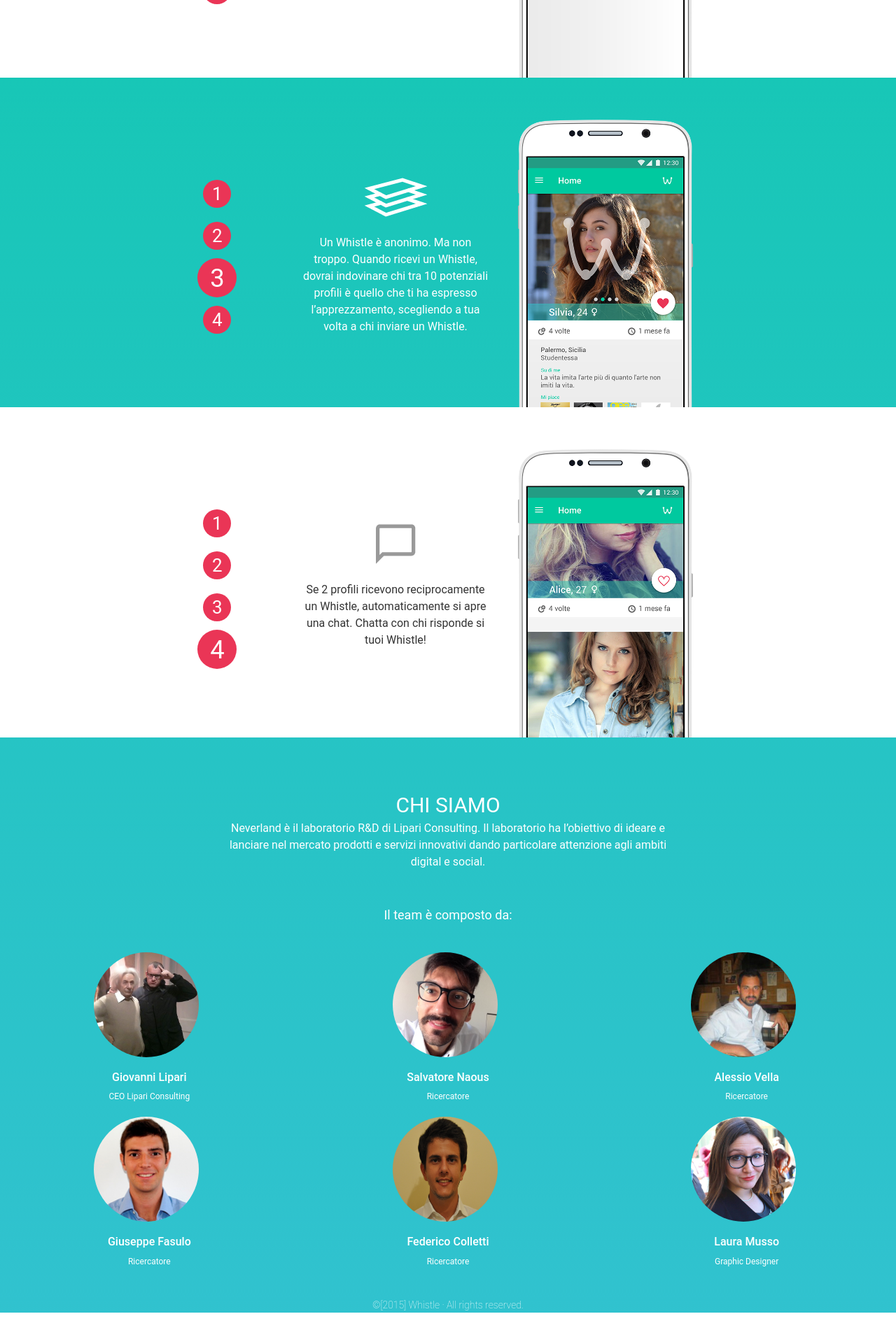
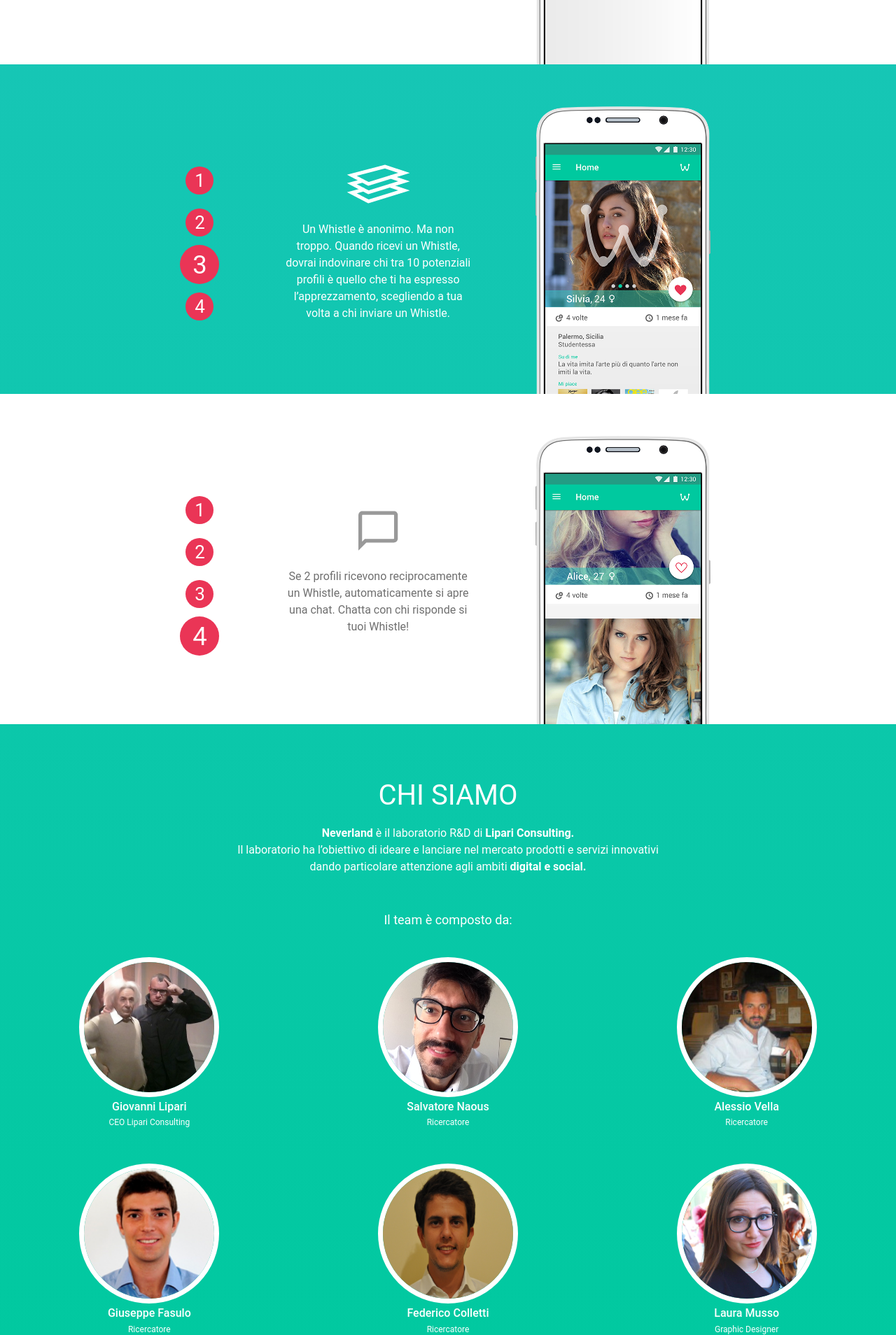
Before and after one commit to lamuss/whistle, a CodeIgniter app: page /php-workspace/ in a window 1280 px wide. Shown: the part 1878-3786 px from the top of the page at 70% size. Before the commit the page ends 3754 px from the top, so only its background shows below. Run offline with CodeIgniter, Linux system fonts and the light colour scheme.

Commit message:
correzioni responsive
corrette posizioni contenuti sezioni
corretto codice della sezione team
cambiato sfondo da img a gradient

```diff
--- a/application/views/landing.php
+++ b/application/views/landing.php
@@ -97,12 +97,12 @@
 	</div>
 </aside>
 
-<section id="start" class="bg-primary" style="padding-top: 40px;">
+<section id="start" class="bg-primary" style="padding-top: 60px;">
 	<div class="container">
 		<div class="row">
                 <div class="screen"><div class="button-section"><a href="#start" class="active" role="button">1</a><a href="#services">2</a><a href="#carrellata">3</a><a href="#chat">4</a></div>
-				<p style="width: 270px; text-align: center;margin-right:20px;">				<img src="<?=$baseurl;?>assets/img/icon_whistle.png" style="margin-bottom: 25px;"><br>Scorri sulla tua bacheca per vedere tutte le persone che hai incrociato. Whistle è una applicazione che ti permette automaticamente di memorizzare tutti i profili degli utenti nelle tue vicinanze e di poter interagire con loro.</p>
-				<img src="<?=$baseurl;?>assets/img/screen/screen1.png" style="width: 250px;margin-left:20px;">
+				<p style="width: 270px; text-align: center;margin-right:3%;">				<img src="<?=$baseurl;?>assets/img/icon_whistle.png" style="margin-bottom: 25px;"><br>Scorri sulla tua bacheca per vedere tutte le persone che hai incrociato. Whistle è una applicazione che ti permette automaticamente di memorizzare tutti i profili degli utenti nelle tue vicinanze e di poter interagire con loro.</p>
+				<img src="<?=$baseurl;?>assets/img/screen/screen1.png" style="width: 250px;margin-left:4%;">
 			</div>
 		</div>
     </div>
@@ -113,9 +113,9 @@
 		<div class="row">
 			<div class="screen">
                 <div class="button-section"><a href="#start">1</a><a href="#services" class="active">2</a><a href="#carrellata">3</a><a href="#chat">4</a></div>
-				<p style="width: 270px; text-align: center;margin-right:20px;">
+				<p style="width: 270px; text-align: center;margin-right:3%;">
 					<img src="<?=$baseurl;?>assets/img/icon_heart.png" style="margin-bottom: 25px;"><br>Scegli la tua prediletta e invia il tuo Whistle! Un Whistle è un apprezzamento virtuale, un gancio, che ti permetterà di suscitare l’interesse nelle persone che incontri.</p>
-				<img src="<?=$baseurl;?>assets/img/screen/screen2.png" style="width: 250px;margin-left:20px;">
+				<img src="<?=$baseurl;?>assets/img/screen/screen2.png" style="width: 250px;margin-left:4%;">
 			</div>
 		</div>
 	</div>
@@ -126,10 +126,10 @@
 		<div class="row">
 			<div class="screen">
                 <div class="button-section"><a href="#start">1</a><a href="#services">2</a><a href="#carrellata" class="active" role="button">3</a><a href="#chat">4</a></div>
-                <p style="width: 270px; text-align: center;margin-right:20px;color:#fff;">
+                <p style="width: 270px; text-align: center;margin-right:3%;color:#fff;">
 				<img src="<?=$baseurl;?>assets/img/icon_page.png" style="margin-bottom: 25px;"><br>Un Whistle è anonimo. Ma non troppo. Quando ricevi un Whistle, dovrai indovinare chi tra 10 potenziali profili è quello che ti ha espresso l’apprezzamento, scegliendo a tua volta a chi inviare un
 Whistle.</p>
-				<img src="<?=$baseurl;?>assets/img/screen/screen3.png" style="width: 250px;margin-left:20px;">
+				<img src="<?=$baseurl;?>assets/img/screen/screen3.png" style="width: 250px;margin-left:4%;">
 		  </div>
 	   </div>
     </div>
@@ -140,9 +140,9 @@ Whistle.</p>
 		<div class="row">
 			<div class="screen">
                 <div class="button-section"><a href="#start">1</a><a href="#services">2</a><a href="#carrellata">3</a><a href="#chat" class="active" role="button">4</a></div>
-                    <p style="width: 270px; text-align: center;margin-right:20px;">
+                    <p style="width: 270px; text-align: center;margin-right:3%;">
 					<img src="<?=$baseurl;?>assets/img/icon_chat.png" style="margin-bottom: 25px;"><br>Se 2 profili ricevono reciprocamente un Whistle, automaticamente si apre una chat. Chatta con chi risponde si tuoi Whistle!</p>
-				<img src="<?=$baseurl;?>assets/img/screen/screen4.png" style="width: 250px;margin-left:20px;">
+				<img src="<?=$baseurl;?>assets/img/screen/screen4.png" style="width: 250px;margin-left:4%;">
 			</div>
 		</div>
 	</div>
@@ -150,30 +150,74 @@ Whistle.</p>
 
 <section id="contact" style="padding-top: 60px;">
 	<div class="container">
-		<h3 class="header-contact">CHI SIAMO</h3>
+		<h2 class="header-contact">CHI SIAMO</h2>
+
 		<p class="title-contact" style="max-width:650px;margin:auto;">
-            Neverland è il laboratorio R&D di <a href="http://www.lipariconsulting.com/">Lipari Consulting.</a>
-			Il laboratorio ha l’obiettivo di ideare e lanciare nel mercato prodotti e servizi innovativi dando
-			particolare attenzione agli ambiti digital e social.
+            <strong>Neverland</strong> è il laboratorio R&D di <a href="http://www.lipariconsulting.com/"><strong>Lipari Consulting.</strong></a><br>
+			Il laboratorio ha l’obiettivo di ideare e lanciare nel mercato prodotti e servizi innovativi dando particolare attenzione agli ambiti <strong>digital e social.</strong>
 		</p>
 		<p class="sub-title-contact">Il team è composto da:</p>
 
 		<div class="row info">
-			<div class="col-md-4">
+			<div class="col-sm-4">
+                    <div class="team-member">
 				<img src="<?=$baseurl;?>assets/img/volti/Giovanni.jpg" alt="" class="img-circle">
 				<h3>Giovanni Lipari</h3>
 				<p>CEO Lipari Consulting</p>
+                    </div>
 			</div>
-			<div class="col-md-4">
+			<div class="col-sm-4">
+                    <div class="team-member">
 				<img src="<?=$baseurl;?>assets/img/volti/Salvo.png" alt="" class="img-circle">
 				<h3>Salvatore Naous</h3>
 				<p>Ricercatore</p>
+                    </div>
 			</div>
-			<div class="col-md-4">
+			<div class="col-sm-4">
+                    <div class="team-member">
 				<img src="<?=$baseurl;?>assets/img/volti/Alessio.jpg" alt="" class="img-circle">
 				<h3>Alessio Vella</h3>
 				<p>Ricercatore</p>
+                    </div>
 			</div>
+		</div>
+
+		<div class="row info">
+			<div class="col-sm-4">
+                    <div class="team-member">
+				<img src="<?=$baseurl;?>assets/img/volti/Fasulo.png" alt="" class="img-circle">
+				<h3>Giuseppe Fasulo</h3>
+				<p>Ricercatore</p>
+                    </div>
+			</div>
+			<div class="col-sm-4">
+				    <div class="team-member">
+                <img src="<?=$baseurl;?>assets/img/volti/Fede.jpg" alt="" class="img-circle">
+				<h3>Federico Colletti</h3>
+				<p>Ricercatore</p>
+                    </div>
+			</div>
+			<div class="col-sm-4">
+                    <div class="team-member">
+				<img src="<?=$baseurl;?>assets/img/volti/Laura.jpg" alt="" class="img-circle">
+				<h3>Laura Musso</h3>
+				<p>Graphic Designer</p>
+                    </div>
+			</div>
+		</div>
+
+
+        <!--
+        		<div class="row info">
+				<img src="<?=$baseurl;?>assets/img/volti/Giovanni.jpg" alt="" class="img-circle">
+				<h3>Giovanni Lipari</h3>
+				<p>CEO Lipari Consulting</p>
+				<img src="<?=$baseurl;?>assets/img/volti/Salvo.png" alt="" class="img-circle">
+				<h3>Salvatore Naous</h3>
+				<p>Ricercatore</p>
+				<img src="<?=$baseurl;?>assets/img/volti/Alessio.jpg" alt="" class="img-circle">
+				<h3>Alessio Vella</h3>
+				<p>Ricercatore</p>
 		</div>
 
 		<div class="row info">
@@ -193,6 +237,11 @@ Whistle.</p>
 				<p>Graphic Designer</p>
 			</div>
 		</div>
+
+        -->
+
+
+
 	</div>
 </section>
 
--- a/assets/css/creative.css
+++ b/assets/css/creative.css
@@ -7,9 +7,15 @@
 html,
 body {
     background-image: url(../img/bg_body.png);
+    background: url(../img/bg_body.png); /* For browsers that do not support gradients */
+    background: -webkit-linear-gradient(#2DC3CC, #00C99F); /* For Safari 5.1 to 6.0 */
+    background: -o-linear-gradient(#2DC3CC, #00C99F); /* For Opera 11.1 to 12.0 */
+    background: -moz-linear-gradient(#2DC3CC, #00C99F); /* For Firefox 3.6 to 15 */
+    background: linear-gradient(#2DC3CC, #00C99F);
     background-repeat: repeat-x;
     width: 100%;
-    height: 1000px;
+  /*  height: 1000px; */
+    color: #6F6F6F;
     font-family: 'Roboto', sans-serif;
     /*overflow-x: hidden;*/
 }
@@ -247,7 +253,7 @@ header .header-content .header-content-inner p {
 
 @media(min-width:768px) {
     header {
-        min-height: 65%;
+            min-height: 600px;
     }
 
     header .header-content {
@@ -355,6 +361,7 @@ header .header-content .header-content-inner p {
 
 .call-to-action h2 {
     margin: 0 auto 20px;
+    font-size: 40px;
 }
 
 .text-primary {
@@ -518,12 +525,18 @@ footer p {
     font-size: 14px;
 }
 
+.team-member {
+    text-align: center;
+    margin-bottom: 50px;
+}
+
 .img-circle {
-    width: 150px;
-    height: 150px;
+    width: 200px;
+    height: 200px;
     position: relative;
     top: 50%;
-    left: 30%;
+    margin: 0 auto;
+    border: 7px solid #fff;
 }
 
 .info h3 {
@@ -531,6 +544,7 @@ footer p {
     font-size: 16px;
     font-weight: 500;
     color:#fff;
+    margin: 5px 0;
 }
 
 .info p {
@@ -567,8 +581,8 @@ footer p {
 
 .header-contact {
     text-align: center;
-    margin-bottom: 5px;
-    font-size: 30px;
+    font-size: 40px;
+    margin-bottom: 20px;
     color:#fff;
 }
 
@@ -587,6 +601,7 @@ footer p {
     justify-content: center;
     align-items: center;
 }
+
 
 .button-section a {
     display: block;
@@ -636,4 +651,20 @@ a.active {
     div#bs-example-navbar-collapse-1 {
     background-color: rgb(50, 129, 134);
     }
+
+    .screen {
+        display: inline-block;
+    }
+
+    .row {
+        text-align: center;
+    }
+
+    .button-section {
+        display: flex;
+    }
+
+    .button-section a {
+            margin: 15px 12px 50px;
+    }
  }
```
